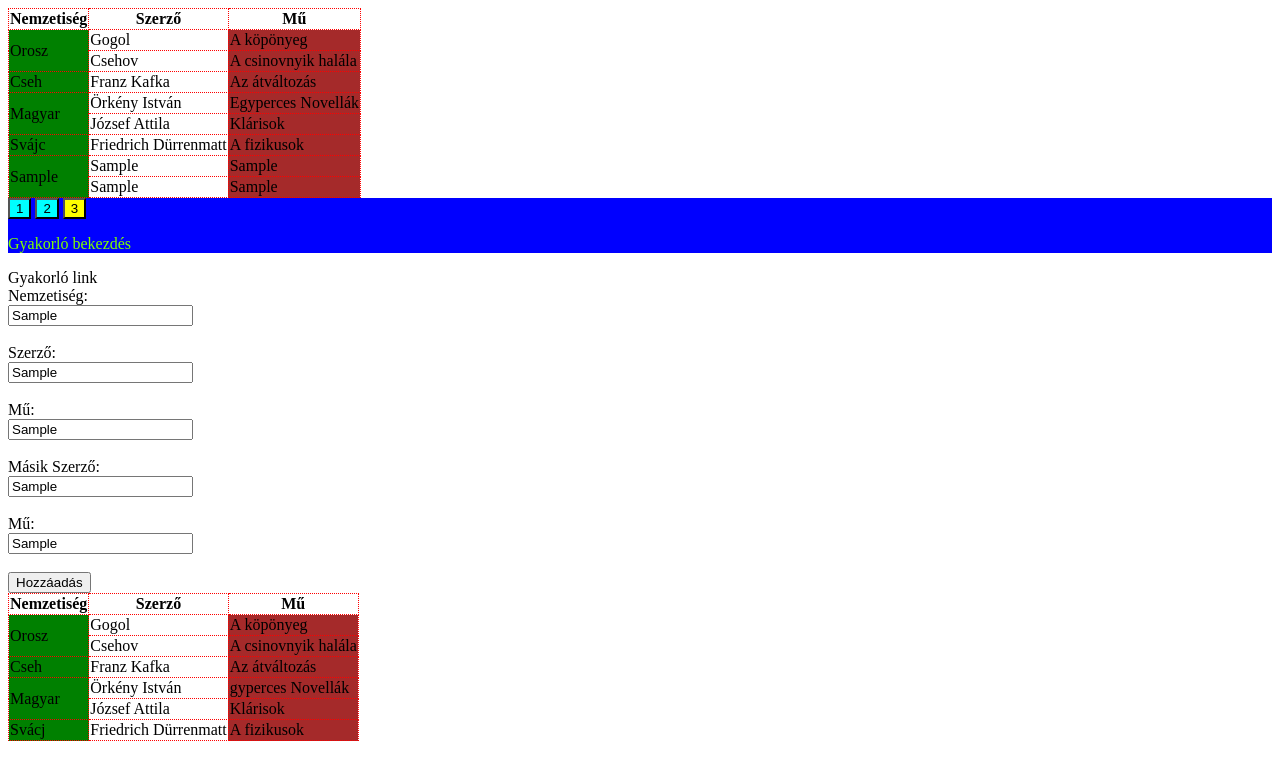
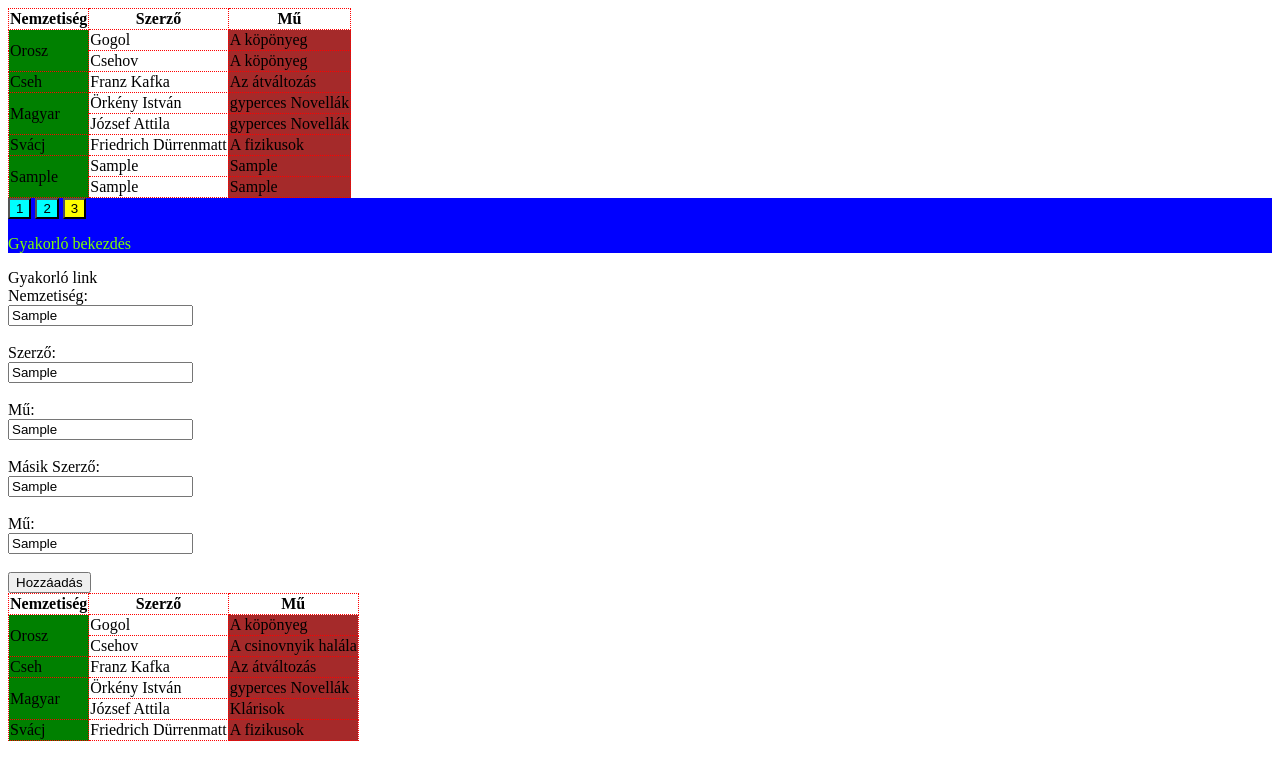
Before and after one commit to DouyinEnjoyer/javascript_func, a plain HTML site: page table_row/index.html in a window 1280 px wide. Both pictures are taken after typing "Sample", "Sample", "Sample", "Sample", "Sample" into the empty fields and a click on the button "Hozzáadás". Drawn offline with Linux system fonts and the light colour scheme.

Commit message:
MENNYI HAZIVOLT WAAAAAAAAAAAAAAAS

```diff
--- a/table_row/hazi.js
+++ b/table_row/hazi.js
@@ -9,7 +9,63 @@
  */
 const obj = {}
 
-
+/**
+ *
+ * @param {Array} vlm
+ * felépitjuk az ASZTALt egyesével vlm tomb vagy array(nemtaláltam tomb paramot) segitségével
+ *
+ */
+function test(vlm)
+{
+    const tbody = document.getElementById("tbodi")
+    tbody.innerHTML = ""
+    for (let elemeek of vlm)
+    {
+        const tr1 = document.createElement("tr")
+        const tdnacionalitasomas = document.createElement("td")
+        tdnacionalitasomas.innerText = elemeek.nationality
+        tr1.appendChild(tdnacionalitasomas)
+        /**
+         * a felépitést az alsobb kod magyarázatbol kimasolom ide
+         *
+         * /**
+            * itt megszerzi az aktiv kijelolt cella osztalyat
+            *  aztan megkeresi az elozo ilyen kijelolt osztalyt és ha volt
+            * akkor arrol meg leveszi
+            * és aztan meg ennek adja a jelolest mint osztaly
+            * mivel oran mondta hogy nem baj ha nincs ; ezért tobbet nem rakok
+        */
+        tdnacionalitasomas.addEventListener("click", function(e){
+            const cell = e.target
+            const sor = cell.parentElement
+            const tb = sor.parentElement
+            const elozo = tb.querySelector(".marked")
+            if (elozo !== null){
+                elozo.classList.remove("marked")
+            }
+            cell.classList.add("marked")
+        })
+        const tdszerzo1 = document.createElement("td")
+        tdszerzo1.innerText = elemeek.author1
+        tr1.appendChild(tdszerzo1)
+        const tdlit = document.createElement("td")
+        tdlit.innerText = elemeek.literarypiece1
+        tr1.appendChild(tdlit)
+        tbody.appendChild(tr1)
+        if (elemeek.author2)
+        {
+            tdnacionalitasomas.rowSpan = 2
+            const tr2 = document.createElement("tr")
+            const tdszerzo2 = document.createElement("td")
+            tdszerzo2.innerText = elemeek.author2
+            tr2.appendChild(tdszerzo2)
+            const tdlit2 = document.createElement("td")
+            tdlit2.innerText = elemeek.literarypiece1
+            tr2.appendChild(tdlit2)
+            tbody.appendChild(tr2)
+        }
+    }
+}
 
 
 
@@ -75,9 +131,25 @@ for(let a of arr) {
          * @type {HTMLTableCellElement}
          */
     tr2_td1.addEventListener("click", function(e){
+    /**
+     * itt megszerzi az aktiv kijelolt cella osztalyat
+     *  aztan megkeresi az elozo ilyen kijelolt osztalyt és ha volt
+     * akkor arrol meg leveszi
+     * és aztan meg ennek adja a jelolest mint osztaly
+     * mivel oran mondta hogy nem baj ha nincs ; ezért tobbet nem rakok
+     */
+        const cll = e.target
+        const sor = cll.parentElement
+        const tbody = sor.parentElement
 
-        const valt = e.target
-        valt.classList.add("marked");
+        const elozok = tbody.querySelector(".marked")
+
+        if (elozok !== null)
+        {
+            elozok.classList.remove("marked")
+        }
+
+        cll.classList.add("marked");
     });
 
     const tr2_td2 = document.createElement('td');
@@ -108,82 +180,21 @@ for(let a of arr) {
 */
 const ide = document.getElementById("htmlform");
 ide.addEventListener("submit", function(e){
-
-
-    e.preventDefault();
-
-    const nemtudom = e.target
-    /**
-     * @type {HTMLInputElement}
-     */
-    const nem = nemtudom.querySelector("#nemzetiseg")
-
-    const szerzo1 = nemtudom.querySelector("#szerzo1")
-
-    const szerzo2 = nemtudom.querySelector("#szerzo2")
-
-    const mu1 = nemtudom.querySelector("#mu1")
-
-    const mu2 = nemtudom.querySelector("#mu2")
-
-    /**
-     * @type {string}
-     */
-    const nemuj = nem.value
-    /**
-     * @type {string}
-     */
-    const szerzo1uj = szerzo1.value
-    /**
-     * @type {string}
-     */
-    const szerzo2uj = szerzo2.value
-    /**
-     * @type {string}
-     */
-    const mu1uj = mu1.value
-    /**
-     * @type {string}
-     */
-    const mu2uj = mu2.value
-
-    obj.nem = nemuj
-    obj.szerzo1 = szerzo1uj
-    obj.szerzo2 = szerzo2uj
-    obj.mu1 = mu1uj
-    obj.mu2 = mu2uj
-
-
-    const tbody = document.querySelector('#tbodi')
-    const tr = document.createElement('tr')
-    tbody.appendChild(tr)
-
-    const td_nem = document.createElement('td')
-    td_nem.innerText =obj.nem
-    td_nem.rowSpan=2
-    tr.appendChild(td_nem)
-
-    const td_szerzo1 = document.createElement('td')
-    td_szerzo1.innerText =obj.szerzo1
-    tr.appendChild(td_szerzo1)
-
-    const td_mu1 = document.createElement('td')
-    td_mu1.innerText =obj.mu1
-    tr.appendChild(td_mu1)
-
-    const tr2 = document.createElement('tr')
-    tbody.appendChild(tr2)
-
-    const td_szerzo2 = document.createElement('td')
-    td_szerzo2.innerText = obj.szerzo2
-    tr2.appendChild(td_szerzo2)
-
-    const td_mu2 = document.createElement('td')
-    td_mu2.innerText= obj.mu2
-    tr2.appendChild(td_mu2)
-
-
-
+    e.preventDefault()
+    const formam = e.target
+    const nem = formam.querySelector("#nemzetiseg").value;
+    const a1  = formam.querySelector("#szerzo1").value;
+    const m1  = formam.querySelector("#mu1").value;
+    const a2  = formam.querySelector("#szerzo2").value;
+    const m2  = formam.querySelector("#mu2").value;
+    const uj = {nationality: nem, author1: a1, literarypiece1: m1}
+    if (a2 !== "")
+    {
+        uj.author2 = a2
+        uj.literarypiece2 = m2
+    }
+    arr.push(uj)
+    test(arr)
 });
 /**
  *
@@ -211,3 +222,5 @@ function createFormElement(form, id, LabelContent)
     forma.appendChild(input)
 
 }
+
+test(arr)
```
Also changed, not shown: table_row/index.html (+1 -0 lines).
